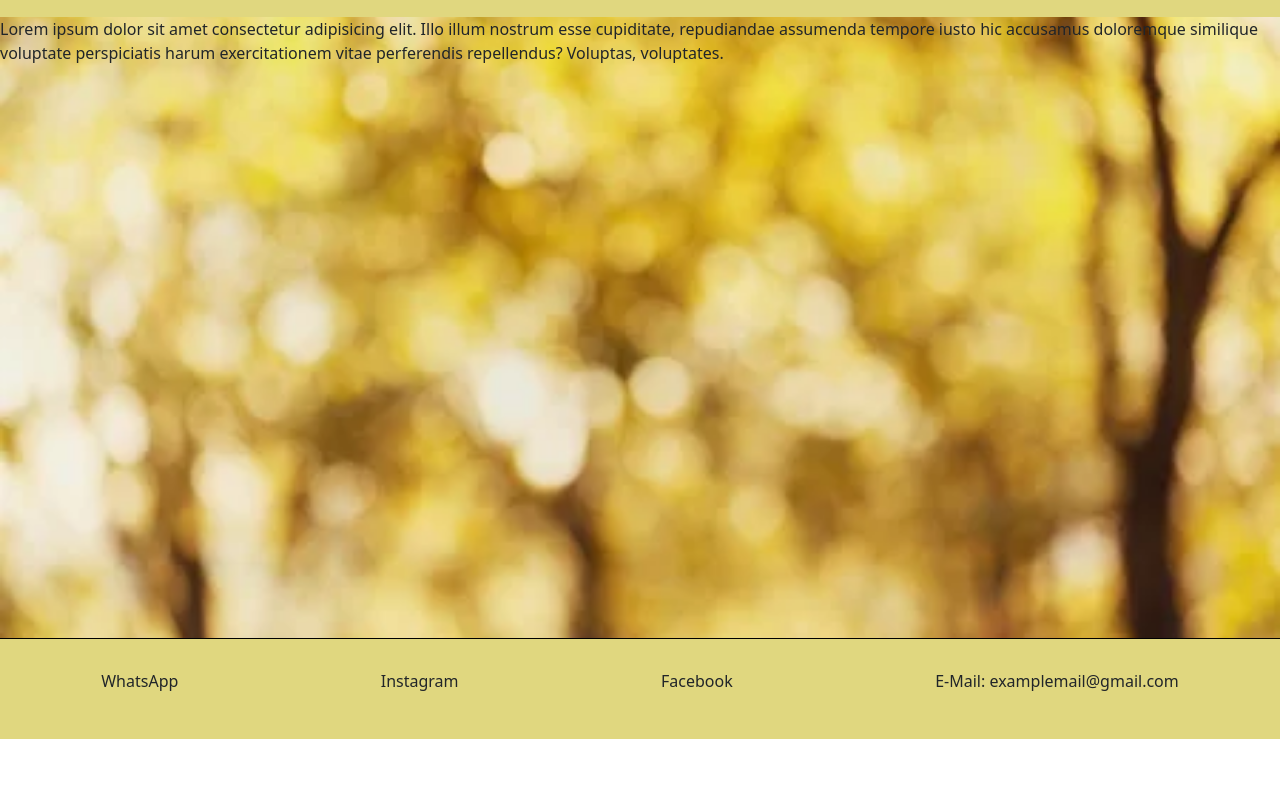
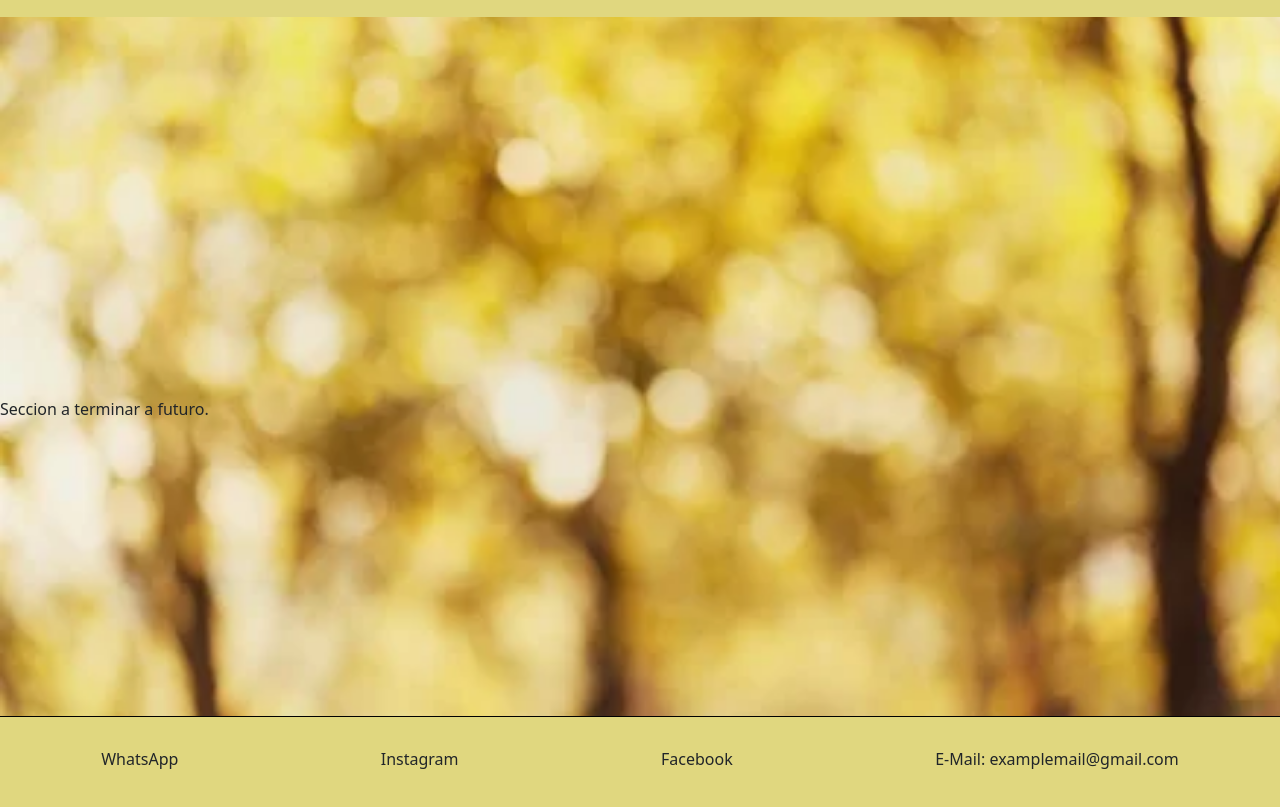
Before and after one commit to Reculago/Proyecto-final, a website: page proyectofinal1/page/clientes.html in a window 1280 px wide. Shown: the part 61-868 px from the top of the page. Before the commit the page ends 800 px from the top, so only its background shows below. Drawn offline with nearby package versions, Linux system fonts and the light colour scheme; a web font is replaced by a local one.

Commit message:
Comentarios

```diff
--- a/proyectofinal1/css/style.css
+++ b/proyectofinal1/css/style.css
@@ -47,6 +47,10 @@
   font-family: "Vujahday Script", cursive;
   font-size: 25px;
   margin-right: 30px;
+}
+
+.pageServicios {
+  padding: 100px !important;
 }
 
 main {
@@ -99,7 +103,7 @@ body {
   min-height: 100vh;
 }
 
-/*  */
+/* Esto de footerHome y footerPage fue para arrglar un error que no pude solucionar. Basicamente y no se porque en el home si usaba 'position-absolute' se me rompia el footer, y en las pages si lo usaba me lo arreglaba, asi que tuve que hacer dos clases para que uno lo tuviera y otro no porque no supe como solucionarlo. */
 
 .footerPage {
   display: -webkit-box;
--- a/proyectofinal1/page/clientes.html
+++ b/proyectofinal1/page/clientes.html
@@ -34,14 +34,13 @@
         </div>
     </header>
 
-    <section class="lorem">
-        <p>
-            Lorem ipsum dolor sit amet consectetur adipisicing elit. Illo illum nostrum esse cupiditate, repudiandae
-            assumenda tempore iusto hic accusamus doloremque similique voluptate perspiciatis harum exercitationem vitae
-            perferendis repellendus? Voluptas, voluptates.
-        </p>
-    </section>
-
+    <main>
+        <section class="lorem">
+            <p>
+                Seccion a terminar a futuro.
+            </p>
+        </section>
+    </main>
 
 
     <!-- Pie de pagina -->
```
Also changed, not shown: proyectofinal1/index.html (+3 -1 lines), proyectofinal1/page/contacto.html (+7 -8 lines), proyectofinal1/page/nosotros.html (+1 -1 lines), proyectofinal1/page/servicios.html (+1 -1 lines).
